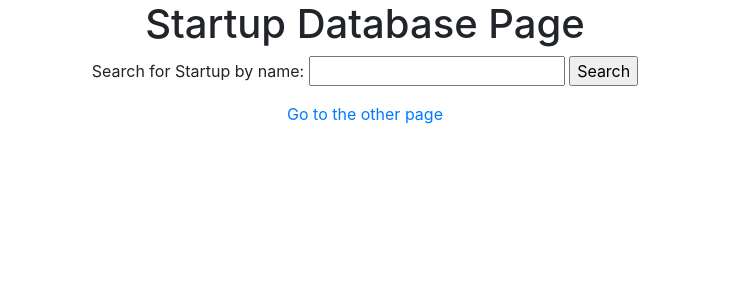
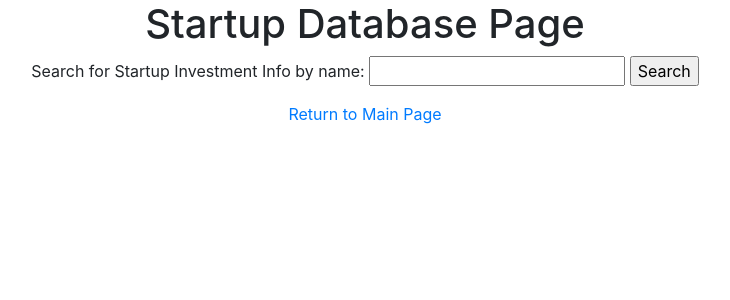
Before and after one commit to ArsalaanAnsariDeveloper/w4111-proj1, a Flask app: template templates/index.html in a window 1280 px wide. Shown: the top 300 px of the page, without its empty margins (275-1005 px from the left). Run offline with Flask 2, Linux system fonts and the light colour scheme; the template is opened without the code that fills it, so the values that code supplies are empty; parts of the project's set-up code (start-up, migrations or seed data) failed here and were passed over; some libraries are stand-ins or nearby versions.

Commit message:
Completed query to show investment information for startup, and created redirect to main page

```diff
--- a/server.py
+++ b/server.py
@@ -161,17 +161,17 @@ def index():
 #
 @app.route('/another')
 def another():
-  return render_template("another.html")
+  return redirect('/')
 
 
 # Example of adding new data to the database
-@app.route('/search', methods=['POST'])
-def search():
+@app.route('/investinfo', methods=['POST'])
+def investinfo():
   name = request.form['name']
   print(name)
-  cursor = g.conn.execute("SELECT S.name, S.employee_count, F.name, I.industry_name FROM Startups S JOIN Founder F ON F.startup_id = S.startup_id JOIN Primary_Industry I ON I.startup_id  = S.startup_id  WHERE S.name = %(name)s", {'name': name})
+  cursor = g.conn.execute("SELECT S.name, I.investor_name, I.investment_amount, V.name, V.fund_size, A.name FROM Startups S JOIN Investor_Deal I ON I.startup_id = S.startup_id JOIN Venture_Capital_Fund V ON I.fund_id  = V.fund_id LEFT JOIN Acquirer A ON S.startup_id = A.startup_id  WHERE S.name = %(name)s", {'name': name})
   names = []
-  names.append(["Startup", "Employee Count", "Founder", "Industry",])
+  names.append(["Startup", "Investor Name", "Invest Amount", "VC Name", "VC Size", "Acquirer"])
   for result in cursor:
     names.append(result)  # can also be accessed using result[0]
   cursor.close()
--- a/templates/index.html
+++ b/templates/index.html
@@ -29,9 +29,9 @@ th, td {
 <body>
   <h1>Startup Database Page</h1>
 <!--  <div>{{data}}</div> -->
-<form method="POST" action="/search">
+<form method="POST" action="/investinfo">
 
-<p>Search for Startup by name: <input type="text" name="name"> <input type="submit" value="Search"></p>
+<p>Search for Startup Investment Info by name: <input type="text" name="name"> <input type="submit" value="Search"></p>
 
 
 <!--  <div>
@@ -57,7 +57,7 @@ th, td {
 {% endfor %}
 
 </table>
-<p><a href="another">Go to the other page</a></p>
+<p><a href="another">Return to Main Page</a></p>
 
 </form>
 
```
